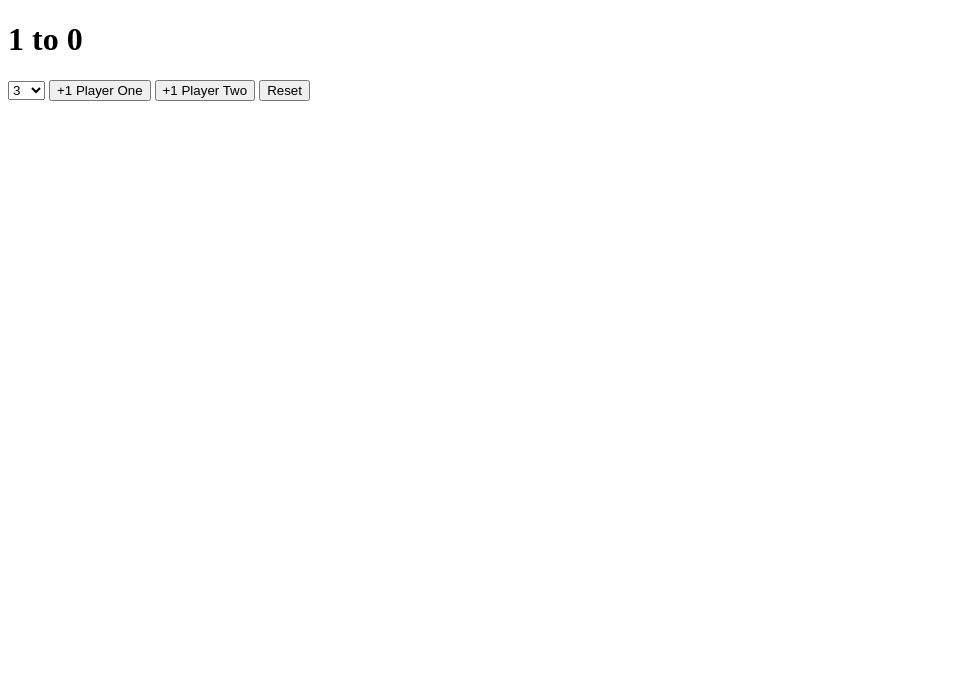
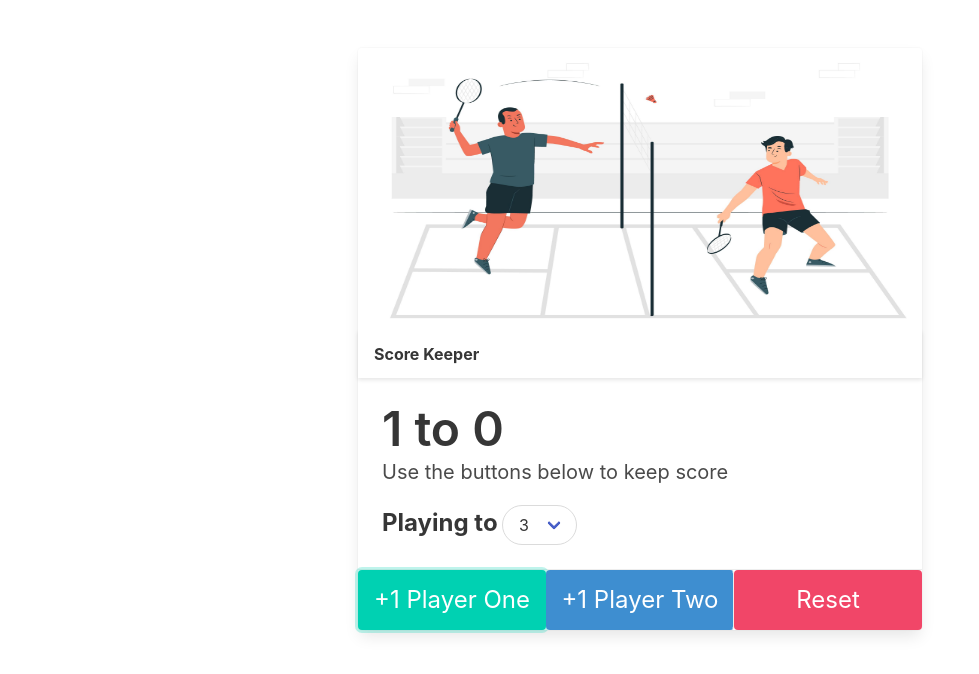
Before and after one commit to dbalampanidis/ScoreKeeper, a plain HTML site: page index.html in a window 1280 px wide. Both pictures are taken after a click on the button "+1 Player One". Shown: the whole page, without its empty margins (0-979 px from the left). Drawn offline with nearby package versions, Linux system fonts and the light colour scheme.

Commit message:
Added bulma styling

```diff
--- a/app.js
+++ b/app.js
@@ -13,11 +13,15 @@
 p1Button.addEventListener('click', function () {
     if (!isGameOver) {
         p1Score++;
-        if (p1Score == winningScore - 1 && p2Score == winningScore - 1) {
+        if (p1Score === winningScore - 1 && p2Score === winningScore - 1) {
             winningScore++;
         }
         if (p1Score === winningScore) {
             isGameOver = true;
+            p1Display.classList.add('has-text-success');
+            p2Display.classList.add('has-text-danger');
+            p1Button.disabled = true;
+            p2Button.disabled = true;
         }
         p1Display.textContent = p1Score;
     }
@@ -26,11 +30,15 @@
 p2Button.addEventListener('click', function () {
     if (!isGameOver) {
         p2Score++;
-        if (p1Score == winningScore - 1 && p2Score == winningScore - 1) {
+        if (p1Score === winningScore - 1 && p2Score === winningScore - 1) {
             winningScore++;
         }
         if (p2Score === winningScore) {
             isGameOver = true;
+            p1Display.classList.add('has-text-danger');
+            p2Display.classList.add('has-text-success');
+            p1Button.disabled = true;
+            p2Button.disabled = true;
         }
         p2Display.textContent = p2Score;
     }
@@ -49,4 +57,8 @@
     p2Display.textContent = 0;
     p1Score = 0;
     p2Score = 0;
+    p1Display.classList.remove('has-text-success', 'has-text-danger');
+    p2Display.classList.remove('has-text-success', 'has-text-danger');
+    p1Button.disabled = false;
+    p2Button.disabled = false;
 }
--- a/index.html
+++ b/index.html
@@ -5,11 +5,33 @@
     <meta charset="UTF-8">
     <meta name="viewport" content="width=device-width, initial-scale=1.0">
     <title>Score Keeper</title>
-
+    <link rel="stylesheet" href="https://cdn.jsdelivr.net/npm/bulma@0.9.4/css/bulma.min.css">
 </head>
 
 <body>
-    <h1><span id="p1Display">0</span> to <span id="p2Display">0</span></h1>
+    <section class="section">
+        <div class="container">
+            <div class="columns">
+                <div class="column is-half is-offset-one-quarter">
+                    <div class="card">
+                        <div class="card-image">
+                            <figure class="image is-2by1">
+                                <img src="images/sport.jpg" alt="">
+                            </figure>
+                        </div>
+                        <header class="card-header">
+                            <p class="card-header-title">
+                                Score Keeper
+                            </p>
+
+                        </header>
+                        <div class="card-content">
+                            <div class="content">
+                                <h1 class="title is-1"><span id="p1Display">0</span> to <span id="p2Display">0</span>
+                                </h1>
+                                <p class="subtitle">Use the buttons below to keep score</p>
+                                <label for="playto" class="label is-large is-inline">Playing to</label>
+                                <div class="select is-rounded">
                                     <select id="playto">
                                         <option value="3">3</option>
                                         <option value="4">4</option>
@@ -21,9 +43,24 @@
                                         <option value="10">10</option>
                                         <option value="11">11</option>
                                     </select>
-    <button id="p1Button">+1 Player One</button>
-    <button id="p2Button">+1 Player Two</button>
-    <button id="reset">Reset</button>
+
+                                </div>
+                            </div>
+                        </div>
+                        <footer class="card-footer">
+                            <button id="p1Button" class="is-primary button card-footer-item is-large">+1 Player
+                                One</button>
+                            <button id="p2Button" class="is-info button card-footer-item is-large">+1 Player
+                                Two</button>
+                            <button id="reset" class="is-danger button card-footer-item is-large">Reset</button>
+
+                        </footer>
+                    </div>
+                </div>
+            </div>
+        </div>
+    </section>
+
 
     <script src="app.js"></script>
 </body>
```
Also changed, not shown: images/sport.jpg (added). Lines whose indentation alone changed are shown as unchanged.
